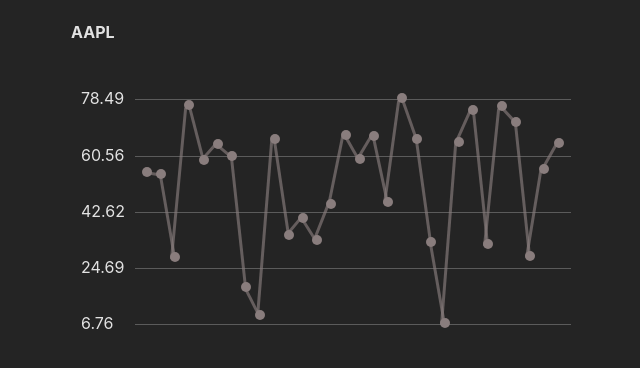
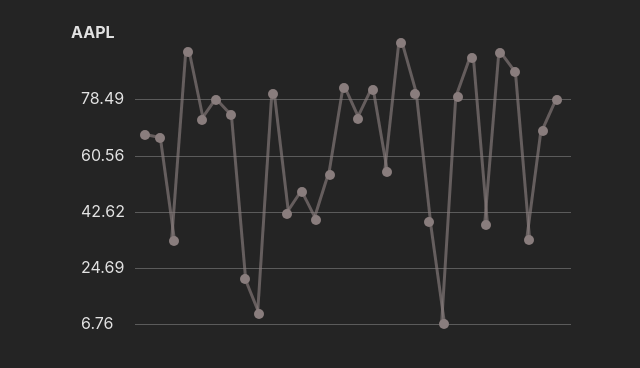
Before and after one commit to avivsbt/react-chart, a React (Vite) app: page / in a window 1280 px wide. Shown: the top 368 px of the page, without its empty margins (319-959 px from the left). Built offline with nearby package versions, Linux system fonts and the light colour scheme.

Commit message:
[useDimensionsElement] added hook

```diff
--- a/src/chart/components/XAxis/XAxis.tsx
+++ b/src/chart/components/XAxis/XAxis.tsx
@@ -2,24 +2,11 @@ import { memo, useCallback, useEffect, useMemo, useRef, useState } from 'react';
 import './XAxis.css';
 import { chart } from '../../data';
 import XAxisBorders from '../XAxisBorders/XAxisBorders';
+import { useDimensionsElement } from '../../hooks/useDimensionsElement';
 
 const XAxis: React.FC = () => {
 
-  const chartRef = useRef<HTMLDivElement>(null);
-  const [chartWidth, setChartWidth] = useState(0);
-  const [chartHeight, setChartHeight] = useState(0);
-
-  useEffect(() => {
-    const updateSize = () => {
-      if (chartRef.current) {
-        setChartWidth(chartRef.current.clientWidth);
-        setChartHeight(chartRef.current.clientHeight);
-      }
-    };
-    updateSize();
-    window.addEventListener('resize', updateSize);
-    return () => window.removeEventListener('resize', updateSize);
-  }, []);
+  const { ref, width, height } = useDimensionsElement();
 
   const max = useMemo(() => Math.max(...chart.data.map((item) => item.value)), []);
   const min = useMemo(() => Math.min(...chart.data.map((item) => item.value)), []);
@@ -28,13 +15,11 @@ const XAxis: React.FC = () => {
 
     const relativeValue = (value - min) / (max - min);
 
-    let height = chartHeight - (chartHeight / 5);
-
     return relativeValue * height;
 
-  }, [chartHeight]);
+  }, [height]);
 
-  const calcRatioWidth = useCallback((index: number) => (chartWidth / chart.data.length) * index, [chartWidth]);
+  const calcRatioWidth = useCallback((index: number) => (width / chart.data.length) * index, [width]);
 
   const calcHypotenuseAndAngle = useCallback((index: number) => {
 
@@ -43,7 +28,7 @@ const XAxis: React.FC = () => {
     /*Hypotenuse*/
     let opposite = calcRatioHeight(chart.data[index].value) - calcRatioHeight(chart.data[index + 1].value);
 
-    let chartSpace = (chartWidth / chart.data.length) * 1;
+    let chartSpace = (width / chart.data.length) * 1;
 
     let oppositeSquared = Math.pow(opposite, 2);
 
@@ -58,20 +43,19 @@ const XAxis: React.FC = () => {
     let angle = angleRadians * (180 / Math.PI);
 
     return [hypotenuse, angle]
-  }, [chartWidth]);
-
+  }, [width]);
 
   return (
     <>
       <XAxisBorders />
-      <div ref={chartRef} className="wrapper-point">
+      <div ref={ref} className="wrapper-point">
         {chart.data.map((item, index) => {
           return (
-            <div data-value={item.value} key={item.value}>
+            <div data-value={item.value} key={index}>
               <div
                 style={{
-                  bottom: calcRatioHeight(item.value) -3,
-                  left: calcRatioWidth(index) - 3.2
+                  bottom: calcRatioHeight(item.value) - 4,
+                  left: calcRatioWidth(index) - 4.5
                 }}
                 className="point" >
                 <span className="tooltip">
--- /dev/null
+++ b/src/chart/hooks/useDimensionsElement.tsx
@@ -0,0 +1,27 @@
+import { useEffect, useRef, useState } from "react";
+
+type TDimensionsElement = {
+    ref: any;
+    width: number;
+    height: number;
+}
+
+export const useDimensionsElement = (): TDimensionsElement => {
+    const ref = useRef<HTMLDivElement>(null);
+    const [width, setWidth] = useState(0);
+    const [height, setHeight] = useState(0);
+
+    useEffect(() => {
+        const updateSize = () => {
+            if (ref.current) {
+                setWidth(ref.current.clientWidth);
+                setHeight(ref.current.clientHeight);
+            }
+        };
+        updateSize();
+        window.addEventListener('resize', updateSize);
+        return () => window.removeEventListener('resize', updateSize);
+    }, []);
+
+    return { ref, width, height }
+}
```
